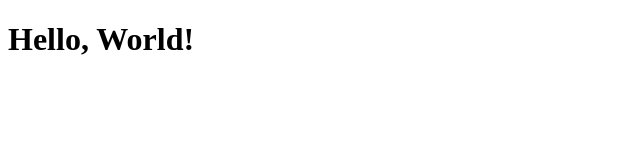
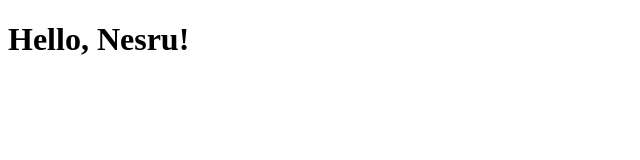
Before and after one commit to Nesiri/PracticeGit, a plain HTML site: page index.html in a window 1280 px wide. Shown: the full height of the page, 0-640 px from the left. Drawn offline with Linux system fonts and the light colour scheme.

Commit message:
index.html content is updated

```diff
--- a/index.html
+++ b/index.html
@@ -6,6 +6,6 @@
     <title>Document</title>
 </head>
 <body>
-    <h1>Hello, World!</h1>
+    <h1>Hello, Nesru!</h1>
 </body>
 </html>
```
